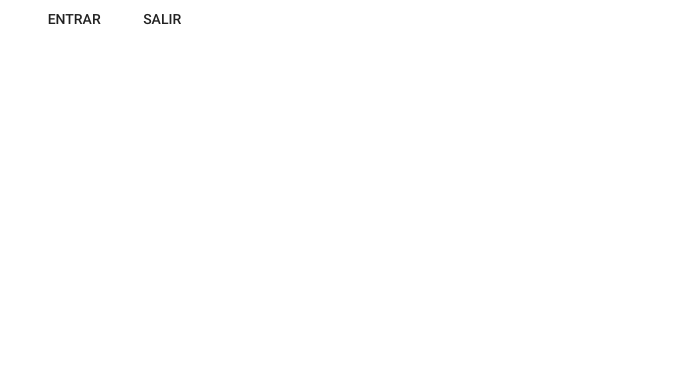
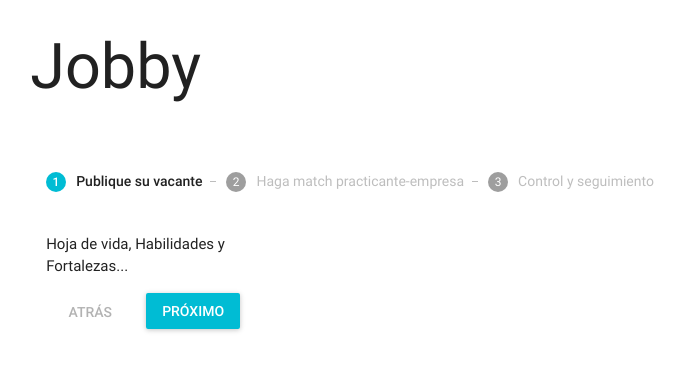
Before and after one commit to jesmarquez/testmaterialui, a Next.js app: page / in a window 1280 px wide. Shown: the top 370 px of the page, without its empty margins (468-1153 px from the left). Built offline with nearby package versions, Linux system fonts and the light colour scheme.

Commit message:
Agrega stepper en index

```diff
--- a/components/layout.js
+++ b/components/layout.js
@@ -14,6 +14,16 @@ export default class extends React.Component {
         <Header />
         <div class="container">
           <div class="row">
+          <div class="col s4"></div>
+            <div class="col s4">
+              <h1>Jobby</h1>
+            </div>
+            <div class="col s4"></div>
+
+          </div>
+
+
+          <div class="row">
             <div class="col s4">
             </div>
             <div class="col s4">
@@ -23,6 +33,8 @@ export default class extends React.Component {
 
             </div>
           </div>
+
+
         </div>
       </div>
     )
--- /dev/null
+++ b/components/stepper.js
@@ -0,0 +1,105 @@
+import React from 'react';
+import {
+  Step,
+  Stepper,
+  StepLabel,
+} from 'material-ui/Stepper';
+import RaisedButton from 'material-ui/RaisedButton';
+import FlatButton from 'material-ui/FlatButton';
+
+/**
+ * Horizontal steppers are ideal when the contents of one step depend on an earlier step.
+ * Avoid using long step names in horizontal steppers.
+ *
+ * Linear steppers require users to complete one step in order to move on to the next.
+ */
+class HorizontalLinearStepper extends React.Component {
+
+  state = {
+    finished: false,
+    stepIndex: 0,
+  };
+
+  handleNext = () => {
+    const {stepIndex} = this.state;
+    this.setState({
+      stepIndex: stepIndex + 1,
+      finished: stepIndex >= 2,
+    });
+  };
+
+  handlePrev = () => {
+    const {stepIndex} = this.state;
+    if (stepIndex > 0) {
+      this.setState({stepIndex: stepIndex - 1});
+    }
+  };
+
+  getStepContent(stepIndex) {
+    switch (stepIndex) {
+      case 0:
+        return 'Hoja de vida, Habilidades y Fortalezas...';
+      case 1:
+        return 'Vincule practicante, empresa y universidad en solo un click!';
+      case 2:
+        return 'This is the bit I really care about!';
+      default:
+        return 'You\'re a long way from home sonny jim!';
+    }
+  }
+
+  render() {
+    const {finished, stepIndex} = this.state;
+    const contentStyle = {margin: '0 16px'};
+
+    return (
+      <div style={{width: '100%', maxWidth: 700, margin: 'auto'}}>
+        <Stepper activeStep={stepIndex}>
+          <Step>
+            <StepLabel>Publique su vacante</StepLabel>
+          </Step>
+          <Step>
+            <StepLabel>Haga match practicante-empresa</StepLabel>
+          </Step>
+          <Step>
+            <StepLabel>Control y seguimiento</StepLabel>
+          </Step>
+        </Stepper>
+        <div style={contentStyle}>
+          {finished ? (
+            <p>
+              <a
+                href="#"
+                onClick={(event) => {
+                  event.preventDefault();
+                  this.setState({stepIndex: 0, finished: false});
+                }}
+              >
+                Haga click
+              </a> para registrarse!
+            </p>
+          ) : (
+            <div>
+              <p>{this.getStepContent(stepIndex)}</p>
+              <div style={{marginTop: 12}}>
+                <FlatButton
+                  label="Atrás"
+                  disabled={stepIndex === 0}
+                  onClick={this.handlePrev}
+                  style={{marginRight: 12}}
+                />
+                <RaisedButton
+                  label={stepIndex === 2 ? 'Finalizar!' : 'Próximo'}
+                  primary={true}
+                  onClick={this.handleNext}
+                />
+              </div>
+            </div>
+          )}
+        </div>
+      </div>
+    );
+  }
+}
+
+export default HorizontalLinearStepper;
--- a/pages/index.js
+++ b/pages/index.js
@@ -4,6 +4,7 @@ import MuiThemeProvider from 'material-ui/styles/MuiThemeProvider';
 import getMuiTheme from 'material-ui/styles/getMuiTheme';
 import Layout from '../components/layout.js';
 import FlatButton from 'material-ui/FlatButton';
+import Stepper from '../components/stepper';
 
 export default class extends React.Component {
   static async getInitialProps({ req }) {
@@ -18,8 +19,7 @@ export default class extends React.Component {
     return (
       <MuiThemeProvider muiTheme={muiTheme}>
         <Layout>
-          <FlatButton label="Entrar" />
-          <FlatButton label="Salir" />
+          <Stepper />
         </Layout>
       </MuiThemeProvider>
    )
```
